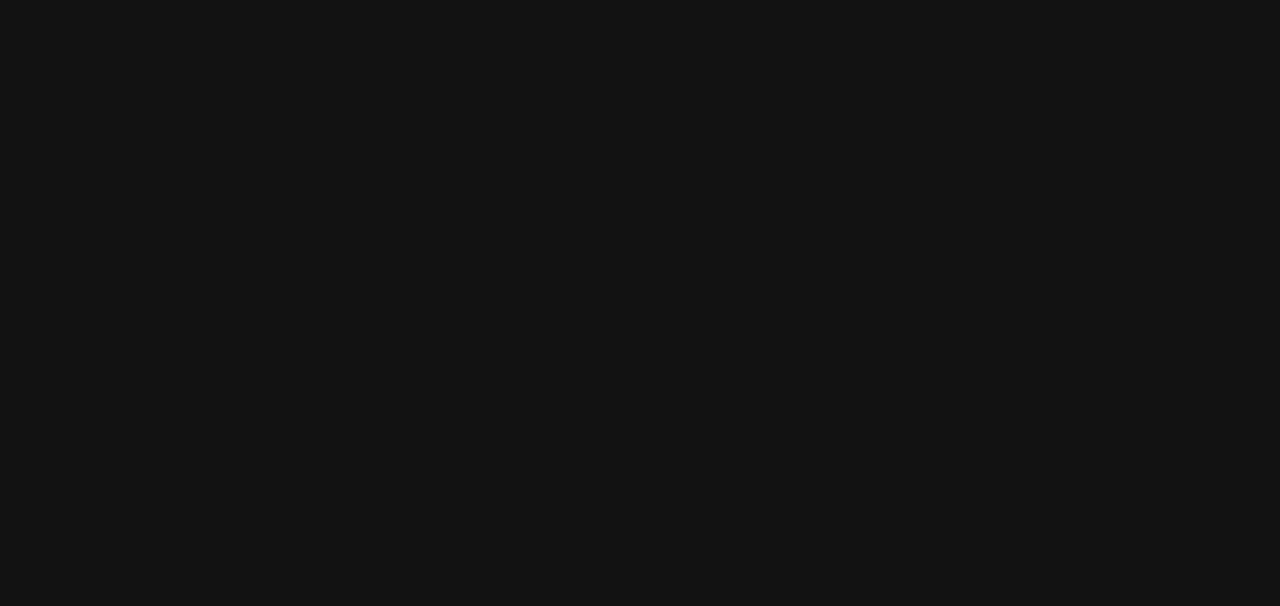
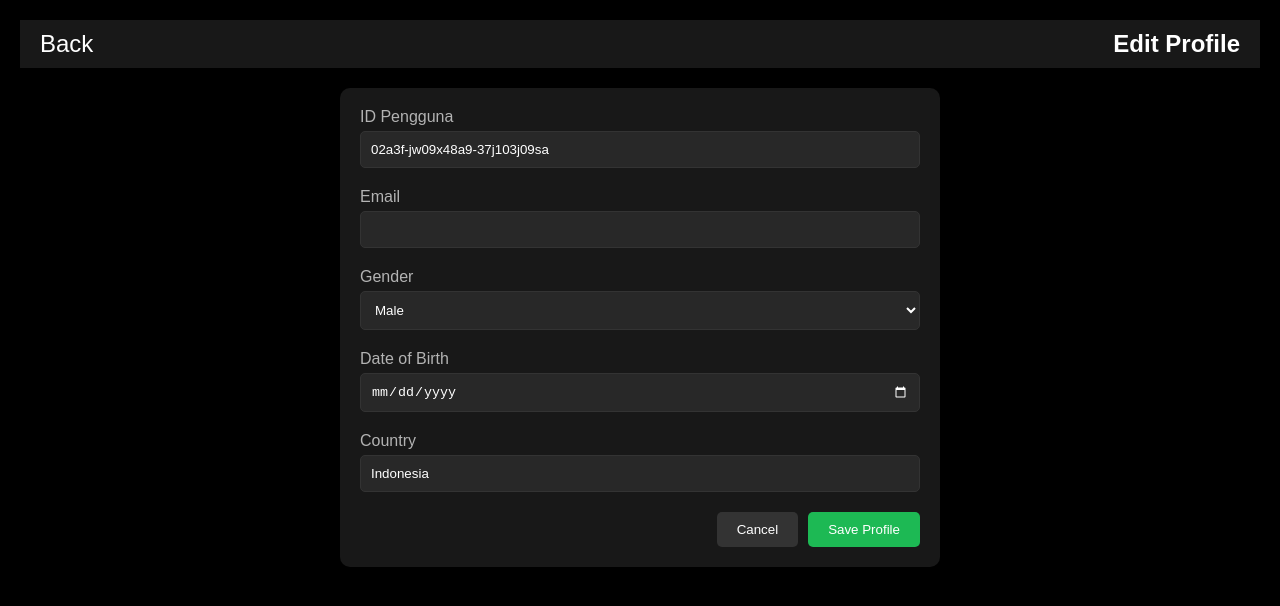
Before and after one commit to Akhelois/NJotify, a React (Vite) app: page /edit_profile in a window 1280 px wide. Before the commit this address had no page. Shown: the top 606 px of the page. Built offline with nearby package versions, Linux system fonts and the light colour scheme.

Commit message:
SearchAI + Profile

```diff
--- a/src/components/Header/Header.css
+++ b/src/components/Header/Header.css
@@ -1,32 +1,57 @@
 .header {
-  padding: 25px 30px;
-  background: #030303;
   display: flex;
+  justify-content: space-between;
   align-items: center;
-  justify-content: space-between;
+  padding: 10px 20px;
+  background-color: #181818;
 }
 
-.header .prev-btn button {
-  background: transparent;
-  border: 0;
-  outline: 0;
+.prev-btn {
+  display: flex;
+  gap: 10px;
 }
 
-.header .prev-btn button .icon {
-  color: #a9a2a2;
-  font-size: 25px;
-  margin-right: 10px;
+.prev-btn button {
+  background: none;
+  border: none;
+  color: #fff;
+  cursor: pointer;
 }
 
-.header .profile button {
-  background: #141212;
-  color: white;
-  border: 0;
-  outline: 0;
-  border-radius: 10px;
+.profile {
+  position: relative;
 }
 
-.header .profile button img {
-  width: 30px;
+.profile button {
+  background: none;
+  border: none;
+  cursor: pointer;
+}
+
+.profile img {
+  width: 40px;
   border-radius: 50%;
 }
+
+.dropdown-menu {
+  position: absolute;
+  right: 0;
+  top: 50px;
+  background-color: #282828;
+  border: 1px solid #333;
+  border-radius: 5px;
+  overflow: hidden;
+  box-shadow: 0 2px 10px rgba(0, 0, 0, 0.5);
+}
+
+.dropdown-item {
+  display: block;
+  padding: 10px 20px;
+  color: #fff;
+  text-decoration: none;
+  transition: background 0.3s;
+}
+
+.dropdown-item:hover {
+  background-color: #333;
+}
--- a/src/components/Header/Header.tsx
+++ b/src/components/Header/Header.tsx
@@ -1,8 +1,15 @@
 import "./Header.css";
-import { GoChevronLeft } from "react-icons/go";
-import { GoChevronRight } from "react-icons/go";
+import { GoChevronLeft, GoChevronRight } from "react-icons/go";
+import { useState } from "react";
+import { Link } from "react-router-dom";
 
 function Header() {
+  const [dropdownOpen, setDropdownOpen] = useState(false);
+
+  const toggleDropdown = () => {
+    setDropdownOpen(!dropdownOpen);
+  };
+
   return (
     <div className="header">
       <div className="prev-btn">
@@ -19,11 +26,21 @@ function Header() {
       </div>
 
       <div className="profile">
-        <button>
+        <button onClick={toggleDropdown}>
           <span>
             <img src="./src/assets/profile.png" alt="profile" />
           </span>
         </button>
+        {dropdownOpen && (
+          <div className="dropdown-menu">
+            <Link to="/profile_page" className="dropdown-item">
+              View Profile
+            </Link>
+            <Link to="/edit_profile" className="dropdown-item">
+              Edit Profile
+            </Link>
+          </div>
+        )}
       </div>
     </div>
   );
--- a/src/components/Search/Search.css
+++ b/src/components/Search/Search.css
@@ -17,7 +17,7 @@
 
 .icon {
   font-size: 20px;
-  color: white;
+  color: #fff;
 }
 
 .search-bar {
@@ -53,6 +53,7 @@
   border-radius: 45%;
   margin-left: 10px;
   background: #fff;
+  color: black;
 }
 
 .header .search-bar .audio-input-btn:hover {
--- a/src/components/Sidebar/Sidebar.css
+++ b/src/components/Sidebar/Sidebar.css
@@ -16,7 +16,7 @@
 }
 
 .sidebar-nav .logo {
-  width: 50px;
+  width: 25px;
 }
 
 .sidebar-nav .logo img {
@@ -47,6 +47,7 @@
   font-size: 20px;
   margin-right: 10px;
   margin-top: 10px;
+  color: #b3b3b3;
 }
 
 .sidebar-nav ul li a span {
--- a/src/main.tsx
+++ b/src/main.tsx
@@ -8,6 +8,8 @@ import HomePage from "./routes/Home/HomePage";
 import ForgotAccount from "./routes/ForgotAPassword/ForgotPassword";
 import ResetPassword from "./routes/ResetPassword/ResetPassword";
 import ActivationPage from "./routes/ActivitionPage/ActivitionPage";
+import ProfilePage from "./routes/ProfilePage/ProfilePage";
+import EditProfilePage from "./routes/EditProfile/EditProfile";
 import "./index.css";
 
 const container = document.getElementById("root");
@@ -24,6 +26,8 @@ root.render(
           <Route path="/forgot_account" element={<ForgotAccount />} />
           <Route path="/reset_password" element={<ResetPassword />} />
           <Route path="/activate" element={<ActivationPage />} />
+          <Route path="/profile_page" element={<ProfilePage />} />
+          <Route path="/edit_profile" element={<EditProfilePage />} />
         </Routes>
       </BrowserRouter>
     </GoogleOAuthProvider>
--- /dev/null
+++ b/src/routes/EditProfile/EditProfile.css
@@ -0,0 +1,86 @@
+.edit-profile-page {
+  display: flex;
+  flex-direction: column;
+  align-items: center;
+  padding: 20px;
+  color: #fff;
+  background-color: #000;
+  min-height: 100vh;
+}
+
+.header {
+  display: flex;
+  align-items: center;
+  width: 100%;
+  justify-content: space-between;
+  margin-bottom: 20px;
+}
+
+.header .back-button {
+  background: none;
+  border: none;
+  color: #fff;
+  font-size: 24px;
+  cursor: pointer;
+}
+
+.header h1 {
+  font-size: 24px;
+}
+
+.edit-profile-form {
+  background-color: #181818;
+  padding: 20px;
+  border-radius: 10px;
+  width: 100%;
+  max-width: 600px;
+}
+
+.form-group {
+  display: flex;
+  flex-direction: column;
+  margin-bottom: 20px;
+}
+
+.form-group label {
+  margin-bottom: 5px;
+  color: #b3b3b3;
+}
+
+.form-group input,
+.form-group select {
+  padding: 10px;
+  border: 1px solid #333;
+  border-radius: 5px;
+  background-color: #282828;
+  color: #fff;
+  outline: none;
+}
+
+.form-group input[type="date"]::-webkit-calendar-picker-indicator {
+  filter: invert(1);
+}
+
+.form-buttons {
+  display: flex;
+  justify-content: flex-end;
+}
+
+.form-buttons .cancel-button,
+.form-buttons .save-button {
+  padding: 10px 20px;
+  border: none;
+  border-radius: 5px;
+  cursor: pointer;
+  margin-left: 10px;
+}
+
+.form-buttons .cancel-button {
+  background-color: #333;
+  color: #fff;
+}
+
+.form-buttons .save-button {
+  background-color: #1db954;
+  color: #fff;
+}
--- /dev/null
+++ b/src/routes/EditProfile/EditProfile.tsx
@@ -0,0 +1,70 @@
+import { useState } from "react";
+import "./EditProfile.css";
+
+function EditProfilePage() {
+  const [email, setEmail] = useState("");
+  const [gender, setGender] = useState("");
+  const [dob, setDob] = useState("");
+  const [country, setCountry] = useState("Indonesia");
+
+  const handleSave = () => {
+    console.log("Profile saved!");
+  };
+
+  return (
+    <div className="edit-profile-page">
+      <div className="header">
+        <button className="back-button">Back</button>
+        <h1>Edit Profile</h1>
+      </div>
+      <form className="edit-profile-form">
+        <div className="form-group">
+          <label>ID Pengguna</label>
+          <input type="text" value="02a3f-jw09x48a9-37j103j09sa" readOnly />
+        </div>
+        <div className="form-group">
+          <label>Email</label>
+          <input
+            type="email"
+            value={email}
+            onChange={(e) => setEmail(e.target.value)}
+          />
+        </div>
+        <div className="form-group">
+          <label>Gender</label>
+          <select value={gender} onChange={(e) => setGender(e.target.value)}>
+            <option value="Male">Male</option>
+            <option value="Female">Female</option>
+            <option value="Other">Other</option>
+          </select>
+        </div>
+        <div className="form-group">
+          <label>Date of Birth</label>
+          <input
+            type="date"
+            value={dob}
+            onChange={(e) => setDob(e.target.value)}
+          />
+        </div>
+        <div className="form-group">
+          <label>Country</label>
+          <input
+            type="text"
+            value={country}
+            onChange={(e) => setCountry(e.target.value)}
+          />
+        </div>
+        <div className="form-buttons">
+          <button type="button" className="cancel-button">
+            Cancel
+          </button>
+          <button type="button" className="save-button" onClick={handleSave}>
+            Save Profile
+          </button>
+        </div>
+      </form>
+    </div>
+  );
+}
+
+export default EditProfilePage;
--- /dev/null
+++ b/src/routes/ProfilePage/ProfilePage.css
@@ -0,0 +1,44 @@
+.profile-page {
+  color: #fff;
+  padding: 20px;
+}
+
+.profile-header {
+  display: flex;
+  align-items: center;
+  gap: 20px;
+  margin-bottom: 20px;
+}
+
+.profile-pic {
+  border-radius: 50%;
+  width: 100px;
+  height: 100px;
+}
+
+.public-playlists {
+  margin-bottom: 40px;
+}
+
+.playlist-grid {
+  display: flex;
+  gap: 20px;
+}
+
+.follow-info {
+  display: flex;
+  gap: 20px;
+}
+
+.follow-info div {
+  flex: 1;
+}
+
+h1,
+h2 {
+  margin: 0;
+}
+
+h2 {
+  margin-bottom: 10px;
+}
--- /dev/null
+++ b/src/routes/ProfilePage/ProfilePage.tsx
@@ -0,0 +1,37 @@
+// import React from "react";
+import "./ProfilePage.css";
+
+function ProfilePage() {
+  return (
+    <div className="profile-page">
+      <header className="profile-header">
+        <img
+          src="./src/assets/profile.png"
+          alt="profile"
+          className="profile-pic"
+        />
+        <h1>{/*Nama*/}</h1>
+      </header>
+      <section className="public-playlists">
+        <h2>Public Playlists</h2>
+        <div className="playlist-grid">{/* Add playlist items here */}</div>
+      </section>
+      <section className="follow-info">
+        <div className="following">
+          <h2>Following</h2>
+          {/* Add following items here */}
+        </div>
+        <div className="followers">
+          <h2>Followers</h2>
+          {/* Add followers items here */}
+        </div>
+        <div className="mutual-following">
+          <h2>Mutual Following</h2>
+          {/* Add mutual following items here */}
+        </div>
+      </section>
+    </div>
+  );
+}
+
+export default ProfilePage;
```
Also changed, not shown: 2 other files (tests, documents, lock files or other folders).
